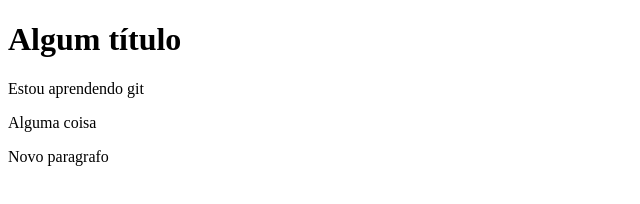
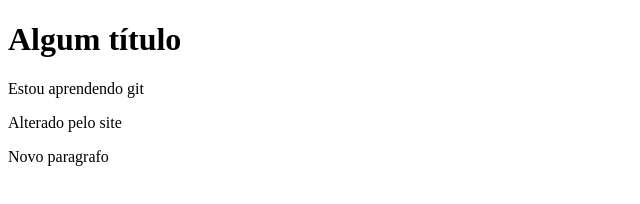
Before and after one commit to OHSeYoon/Tutorial, a plain HTML site: page index.html in a window 1280 px wide. Shown: the full height of the page, 0-640 px from the left. Drawn offline with Linux system fonts and the light colour scheme.

Commit message:
Update index.html

```diff
--- a/index.html
+++ b/index.html
@@ -9,7 +9,7 @@
   <body>
     <h1>Algum título</h1>
     <p>Estou aprendendo git</p>
-    <p>Alguma coisa</p>
+    <p>Alterado pelo site</p>
     <p>Novo paragrafo</p>
   </body>
 </html>
```
